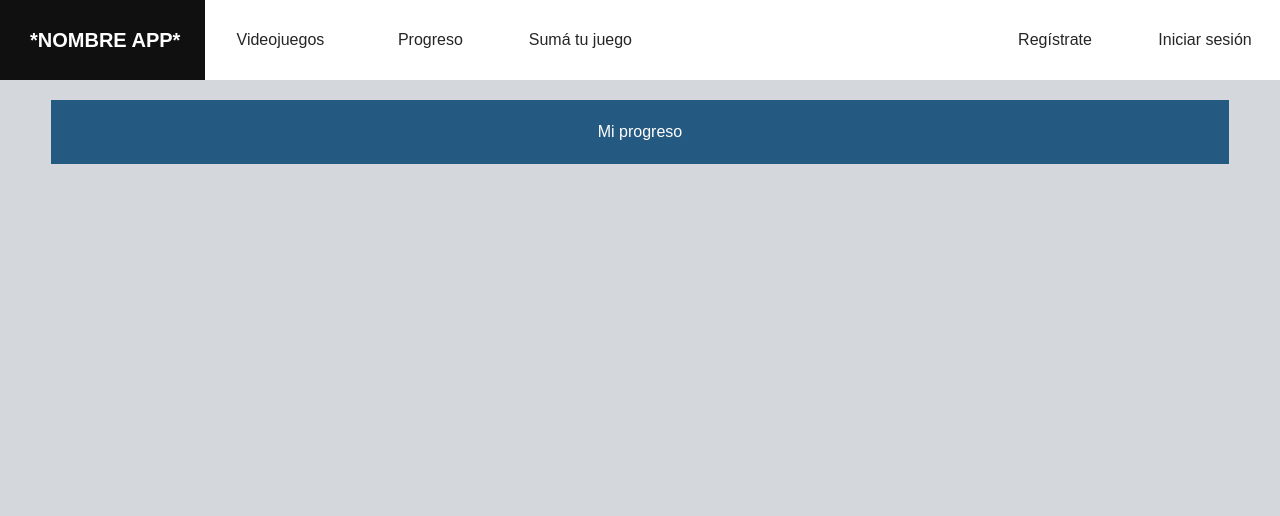
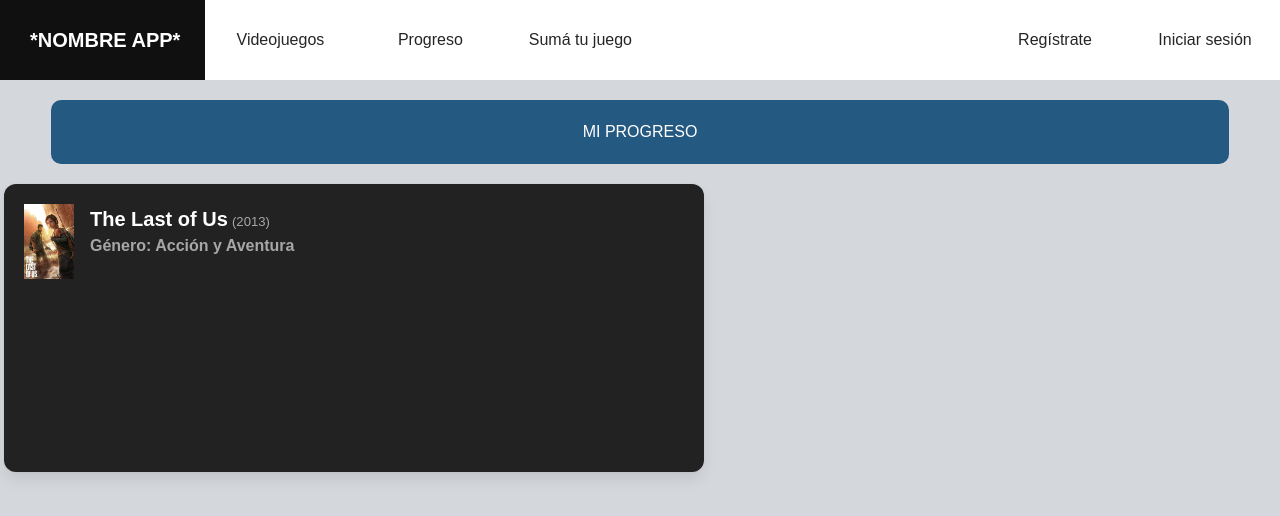
Before and after one commit to franzr0320/trabajo_videojuegos, a plain HTML site: page frontend/html/mi_progreso.html in a window 1280 px wide. Drawn offline with nearby package versions, Linux system fonts and the light colour scheme; files that its build step writes are made by us from their sources.

Commit message:
agrego la tarjeta basica a la pagina progreso

```diff
--- a/frontend/html/mi_progreso.html
+++ b/frontend/html/mi_progreso.html
@@ -4,17 +4,32 @@
     <meta charset="UTF-8">
 		<link rel="stylesheet" href="https://cdn.jsdelivr.net/npm/bulma@1.0.4/css/bulma.min.css">
 		<link rel="stylesheet" href="https://cdnjs.cloudflare.com/ajax/libs/font-awesome/6.5.0/css/all.min.css">
-		<link rel="stylesheet" href="../css/videojuegos.css">
 		<link rel="stylesheet" href="../styles/main.css">
 		<title>minombre.com</title>
 </head>
 <body>
     <div id="navbar-container"></div>
     <div id="modal-container"></div>
-    <div class="separador-pagina-videojuegos">
-			<h1 class="texto-separador">Mi progreso</h1>
+    <div class="separador-pagina-progreso">
+			<h1 class="texto-separador">MI PROGRESO</h1>
 	</div>
-
+    <div class="box">
+        <article class="media">
+            <div class="media-left">
+                <figure class="image is-50x50">
+							<img src="../img/tlof.jpg" alt="Image" />
+						</figure>
+            </div>
+            <div class="media-content">
+                <div class="content">
+							<p>
+								<strong>The Last of Us</strong> <small>(2013)</small>
+                                <br /> <span class="genre">Género: Acción y Aventura</span>
+							</p>
+						</div>
+                </div>
+        </article>
+    </div>
     <script src="../js/navbar.js"></script>
 	<script src="../js/registro_login.js"></script>
     <script src="../js/modificar_videojuegos.js"></script>
--- a/frontend/styles/pages/mi_progreso.css
+++ b/frontend/styles/pages/mi_progreso.css
@@ -0,0 +1,23 @@
+.separador-pagina-progreso {
+    height: 8vh;
+    min-height: 48px;
+    margin-top: max(6px, 2.5vh);
+    margin-bottom: max(6px, 2.5vh);
+    margin-left: max(6px, 4vw);
+    margin-right: max(6px, 4vw);
+    background-color: var(--secondary-color);
+    display: flex;
+    align-items: center;
+    justify-content: center;
+    border-radius: 10px;
+}
+
+/* Estilos para el texto dentro del separador*/
+.texto-separador {
+    color: var(--text-primary-color);
+}
+
+.is-50x50 {
+    height: 50px;
+    width: 50px;
+}
```
